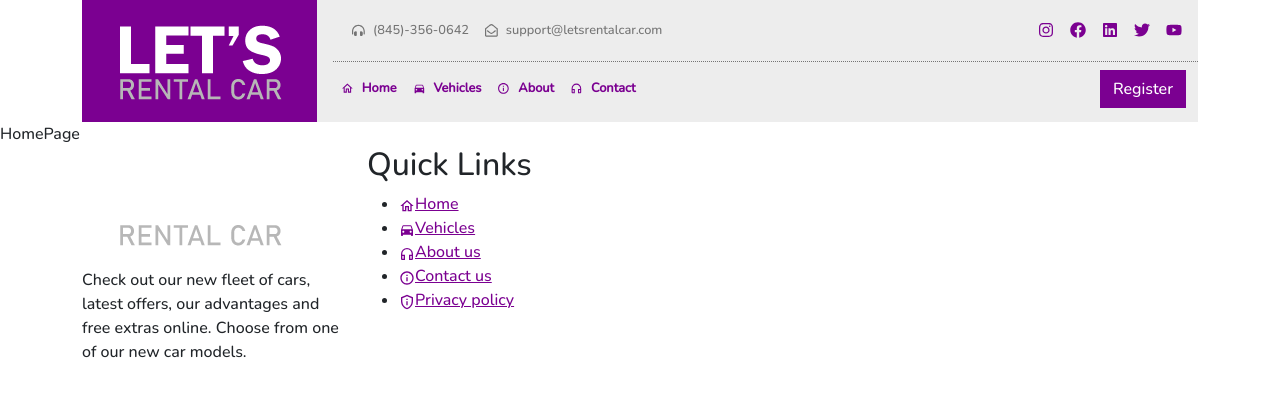
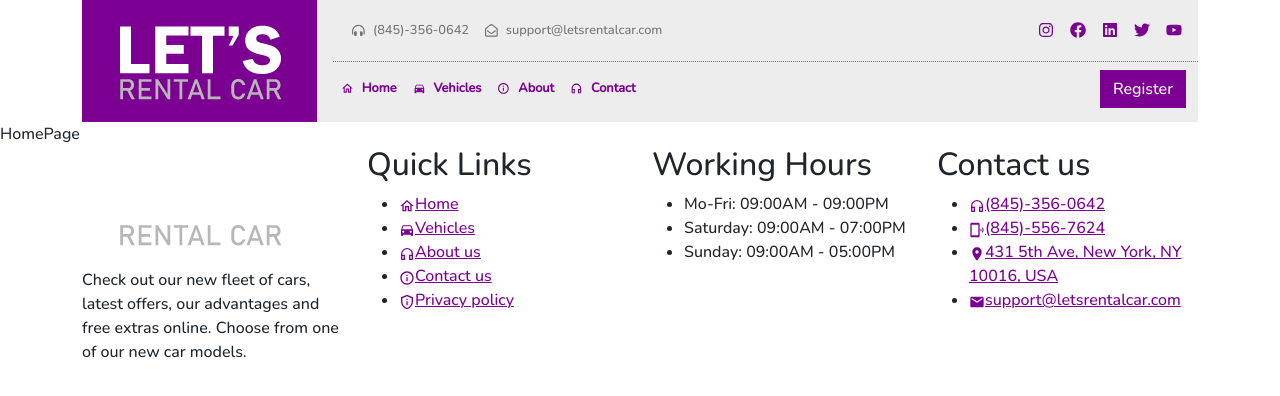
Before and after one commit to meteyildirim/bitproj, a React (Create React App) app in the folder car-rent/: page / in a window 1280 px wide. Shown: the top 396 px of the page. Built offline with nearby package versions, Linux system fonts and the light colour scheme.

Commit message:
contactus component ve stil dosyasi ile digerleri

```diff
--- a/car-rent/src/components/user/common/footer/footer.js
+++ b/car-rent/src/components/user/common/footer/footer.js
@@ -10,6 +10,7 @@ import {
   MdDirectionsCar,
   MdOutlinePrivacyTip,
 } from "react-icons/md";
+import ContactInfo from "../../contact/contact-info";
 const Footer = () => {
   return (
     <footer className="footer">
@@ -59,8 +60,18 @@ const Footer = () => {
               </li>
             </ul>
           </Col>
-          <Col md={6} lg={3}></Col>
-          <Col md={6} lg={3}></Col>
+          <Col md={6} lg={3}>
+            <h2>Working Hours</h2>
+            <ul>
+              <li>Mo-Fri: 09:00AM - 09:00PM</li>
+              <li>Saturday: 09:00AM - 07:00PM</li>
+              <li>Sunday: 09:00AM - 05:00PM</li>
+            </ul>
+          </Col>
+          <Col md={6} lg={3}>
+            <h2>Contact us</h2>
+            <ContactInfo />
+          </Col>
         </Row>
       </Container>
     </footer>
--- /dev/null
+++ b/car-rent/src/components/user/contact/contact-info.js
@@ -0,0 +1,41 @@
+import React from "react";
+import "./contact-info.scss";
+import {
+  MdEmail,
+  MdLocationOn,
+  MdOutlineHeadphones,
+  MdOutlinePhonelinkRing,
+} from "react-icons/md";
+import { settings } from "../../../helpers/settings";
+const ContactInfo = () => {
+  return (
+    <ul>
+      <li>
+        <a href={`tel:${settings.phone1}`}>
+          <MdOutlineHeadphones />
+          {settings.phone1}
+        </a>
+      </li>
+      <li>
+        <a href={`tel:${settings.phone1}`}>
+          <MdOutlinePhonelinkRing />
+          {settings.phone2}
+        </a>
+      </li>
+      <li>
+        <a href={settings.mapUrl} target="_blank">
+          <MdLocationOn />
+          {settings.address}
+        </a>
+      </li>
+      <li>
+        <a href={`mailto:{settings.phone1}`}>
+          <MdEmail />
+          {settings.email}
+        </a>
+      </li>
+    </ul>
+  );
+};
+
+export default ContactInfo;
--- a/car-rent/src/helpers/settings.js
+++ b/car-rent/src/helpers/settings.js
@@ -1,11 +1,11 @@
 export const settings = {
-    apiURL :"https://carrental-v3-backend.heroku.com",
-    siteName : "Let's Rental Car",
-    siteUrl: "letsrentalcar.com",
-    email: "support@letsrentalcar.com",
-    phone1: "(845)-356-0642",
-    phone2: "(845)-556-7624",
-    address:"431 5th Ave, New York, NY 10016, USA",
-    mapEmbedUrl: "https://www.google.com/maps/embed?pb=!"
-
-}
+  apiURL: "https://carrental-v3-backend.heroku.com",
+  siteName: "Let's Rental Car",
+  siteUrl: "letsrentalcar.com",
+  email: "support@letsrentalcar.com",
+  phone1: "(845)-356-0642",
+  phone2: "(845)-556-7624",
+  address: "431 5th Ave, New York, NY 10016, USA",
+  mapUrl: "https://maps.app.goo.gl/8WX4shwx7rjZhj5G6",
+  mapEmbedUrl: "https://www.google.com/maps/embed?pb=!",
+};
```
Also changed, not shown: car-rent/src/components/user/contact/contact-info.scss (added), car-rent/src/components/user/contact/dummy.txt (deleted), 1 other file (tests, documents, lock files or other folders).
